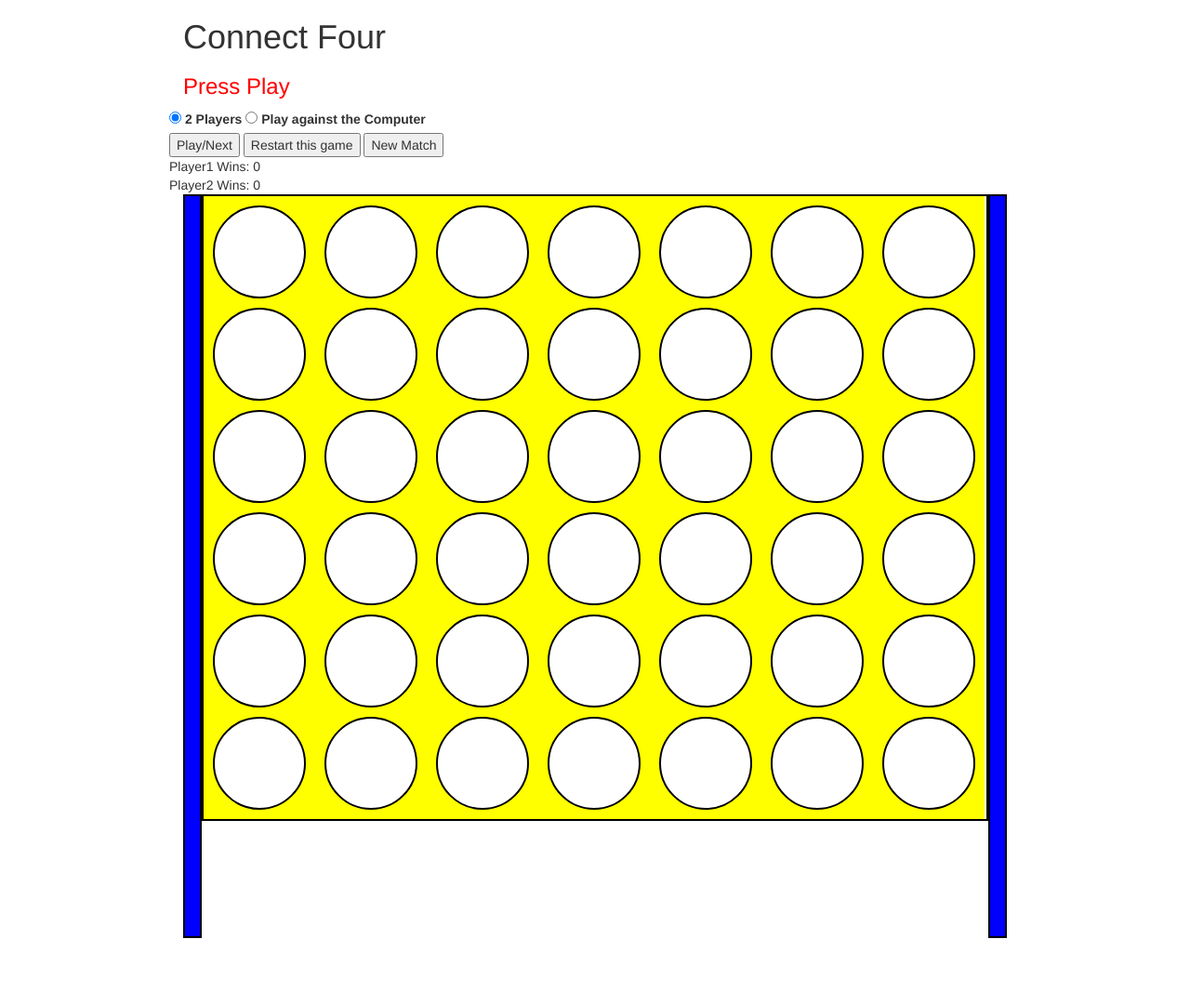
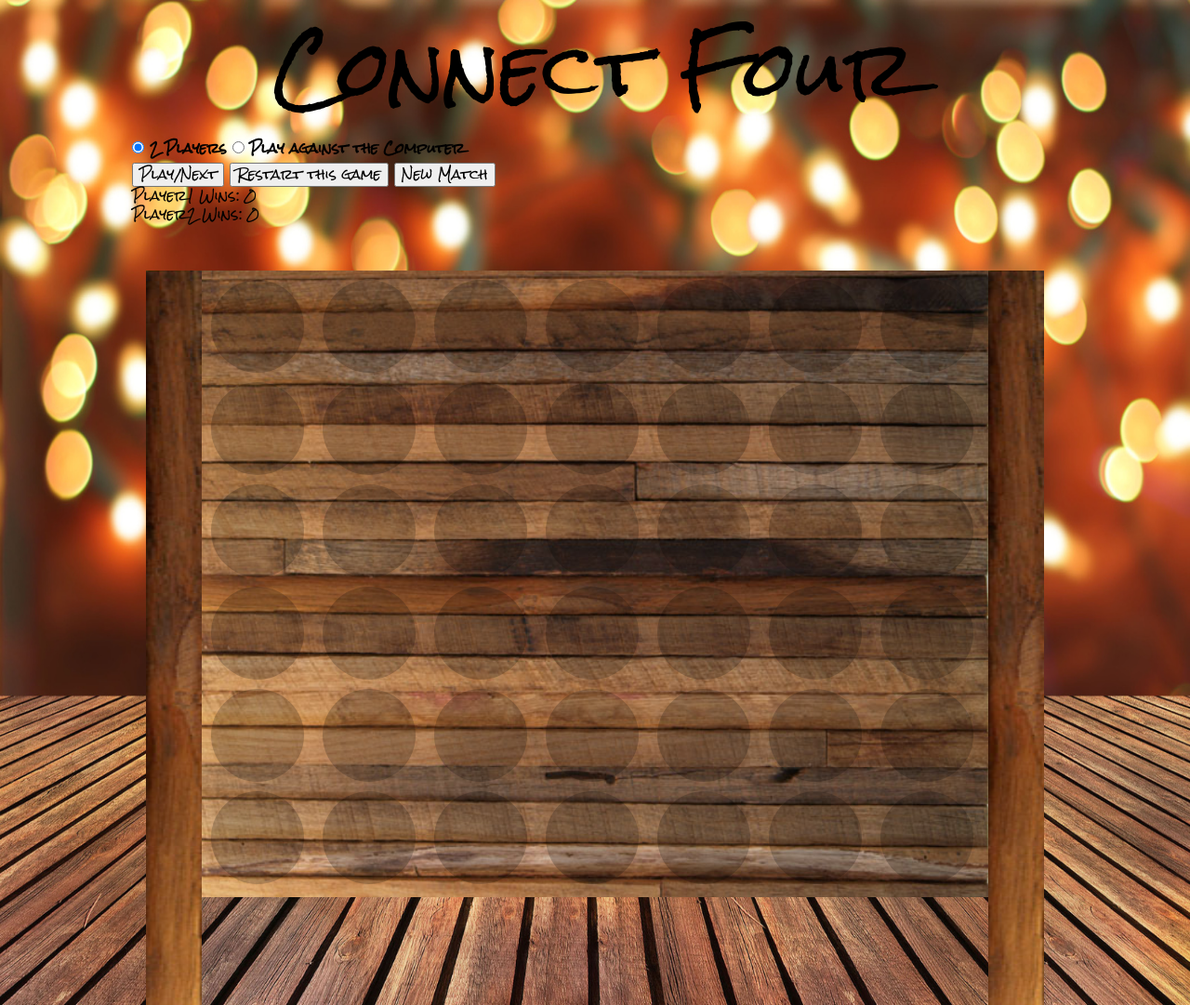
Before and after one commit to brianbixby/Connect-Four, a plain HTML site: page index.html in a window 1280 px wide. Shown: the whole page at 93% size. Before the commit the page ends 1009 px from the top, so only its background shows below. Drawn offline with nearby package versions, Linux system fonts and the light colour scheme.

Commit message:
pieces changed

```diff
--- a/index.html
+++ b/index.html
@@ -7,6 +7,7 @@
     <meta name="viewport" content="width=device-width, initial-scale=1">
     <title>Connect Four</title>
     <link rel="stylesheet" type="text/css" href="style.css">
+    <link href="https://fonts.googleapis.com/css?family=Rock+Salt" rel="stylesheet">
 
     <!-- Bootstrap -->
     <link rel="stylesheet" href="https://maxcdn.bootstrapcdn.com/bootstrap/3.3.5/css/bootstrap.min.css">
@@ -23,8 +24,10 @@
 <body>
     <div id="wrapper">
         <div id="nav">
-            <h1> Connect Four </h1>
-            <h3 id="headline">Press Play</h3>
+            <div class="row">
+                <div class="col-xs-12">
+                    <h1 id="topHeader"> Connect Four </h1>
+                </div>
             </div>
             <div id="score" class="row">
                 <div id="radioButtons">
@@ -38,6 +41,7 @@
                 <div id="scorePlayer2" class="scoreBoard">Player2 Wins: 0 </div>
                 <div id="currPlay" class="scoreBoard"> </div>
                 <div id="display" class="scoreBoard"> </div>
+            </div>
         </div>
         <div id="leftPiece"> </div>
         <div id="board">
--- a/script.js
+++ b/script.js
@@ -2,8 +2,16 @@ console.log('Hello frontend');
 
 document.addEventListener("DOMContentLoaded", function() {
     console.log("DOM loaded");
-    var player1 = 'x';
-    var player2 = 'o';
+    var imgx = $('<img id="imgx" src="images/pieces.png">');
+
+    var imgo = $('<img id="imgo" src="images/pieces2.png">');
+
+    // img.appendTo('#imagediv')
+
+    var player1 = '<img class="piecez" src="images/pieces.png">';
+    var player2 = '<img class="piecez" src="images/pieces2.png">';
+    // var player1 = 'x';
+    // var player2 = 'o';
     var currentPlayer = player1;
     var scorePlayer1 = 0;
     var scorePlayer2 = 0;
@@ -16,21 +24,9 @@ document.addEventListener("DOMContentLoaded", function() {
         var columns = $('.columns');
         for (i = 0; i < columns.length; i++) {
             columns[i].addEventListener('click', columnClicked);
-            // console.log('columns have event listeners');
         }
-        // if ($('#1player').checked === true)
-        //     ai = player1;
-        //     aimove();
-        // }
         resetGame();
     }
-    //
-    // function aimove() {
-    //     var b = Math.floor(Math.random() * 7);
-    //     if (currentPlayer = ai) {
-    //         columnClicked('column' + b);
-    //     }
-    // }
 
     function columnClicked() {
         if (isGameOver === true) {
@@ -38,8 +34,8 @@ document.addEventListener("DOMContentLoaded", function() {
         }
 
         for (i = (this.children.length - 1); i > -1; i--) {
-            if (this.children[i].textContent !== player1 && this.children[i].textContent !== player2) {
-                this.children[i].textContent = currentPlayer;
+            if (this.children[i].innerHTML !== player1 && this.children[i].innerHTML !== player2) {
+                this.children[i].innerHTML = currentPlayer;
                 getColRow(this.children[i].id);
                 currentPlayer = changeTurn(currentPlayer);
                 piecePlayed = true;
@@ -50,9 +46,9 @@ document.addEventListener("DOMContentLoaded", function() {
             }
         }
         if (piecePlayed === true) {
-            $('#currPlay')[0].textContent = currentPlayer + '\'s move';
+            $('#currPlay')[0].innerHTML = currentPlayer + '\'s move';
         } else {
-            $('#currPlay')[0].textContent = 'Column full; choose another move';
+            $('#currPlay')[0].innerHTML = 'Column full; choose another move';
         }
     }
 
@@ -67,7 +63,7 @@ document.addEventListener("DOMContentLoaded", function() {
 
     function changeTurn(currentPlayer) {
         currentPlayer = (currentPlayer === player1) ? player2 : player1;
-        $('#currPlay').textContent = 'Current player: ' + currentPlayer;
+        $('#currPlay').innerHTML = 'Current player: ' + currentPlayer;
         return currentPlayer;
     }
 
@@ -104,12 +100,12 @@ document.addEventListener("DOMContentLoaded", function() {
 
         if (cell1 === false || cell2 === false || cell3 === false && cell4 === false) {
             return false;
-        } else if (cell1.textContent === cell2.textContent &&
-            cell1.textContent === cell3.textContent &&
-            cell1.textContent === cell4.textContent &&
-            cell1.textContent !== '') {
+        } else if (cell1.innerHTML === cell2.innerHTML &&
+            cell1.innerHTML === cell3.innerHTML &&
+            cell1.innerHTML === cell4.innerHTML &&
+            cell1.innerHTML !== '') {
             console.log(currentPlayer + ' wins!!!');
-            $('#display')[0].textContent = currentPlayer + " wins!!!";
+            $('#display')[0].innerHTML = currentPlayer + " wins!!!";
             addPointToScore();
             gameOver();
             return true;
@@ -128,15 +124,15 @@ document.addEventListener("DOMContentLoaded", function() {
     function addPointToScore() {
         if (currentPlayer == player1) {
             scorePlayer1++;
-            $('#scorePlayer1')[0].textContent = 'Player1 Wins: ' + scorePlayer1;
+            $('#scorePlayer1')[0].innerHTML = 'Player1 Wins: ' + scorePlayer1;
         } else {
             scorePlayer2++;
-            $('#scorePlayer2')[0].textContent = 'Player2 Wins: ' + scorePlayer2;
+            $('#scorePlayer2')[0].innerHTML = 'Player2 Wins: ' + scorePlayer2;
         }
     }
 
     function catsGame() {
-        $('#display')[0].textContent = 'Nobody wins, you both lose a point!!!';
+        $('#display')[0].innerHTML = 'Nobody wins, you both lose a point!!!';
         console.log('cats game');
         subtractPointFromScore();
         gameOver();
@@ -146,8 +142,8 @@ document.addEventListener("DOMContentLoaded", function() {
         console.log('subtracting from score');
         scorePlayer1--;
         scorePlayer2--;
-        $('#scorePlayer1')[0].textContent = 'Player1 Wins: ' + scorePlayer1;
-        $('#scorePlayer2')[0].textContent = 'Player2 Wins: ' + scorePlayer2;
+        $('#scorePlayer1')[0].innerHTML = 'Player1 Wins: ' + scorePlayer1;
+        $('#scorePlayer2')[0].innerHTML = 'Player2 Wins: ' + scorePlayer2;
     }
 
     function gameOver() {
@@ -160,8 +156,8 @@ document.addEventListener("DOMContentLoaded", function() {
         currentPlayer = player1;
         clicks = 0;
         for (i = 0; i < $('.cell').length; i++) {
-            $('.cell')[i].textContent = '';
-            $('#display')[0].textContent = '';
+            $('.cell')[i].innerHTML = '';
+            $('#display')[0].innerHTML = '';
         }
         isGameOver = false;
     }
@@ -171,8 +167,21 @@ document.addEventListener("DOMContentLoaded", function() {
         console.log('reset match works');
         scorePlayer1 = 0;
         scorePlayer2 = 0;
-        $('#scorePlayer1')[0].textContent = 'Player1 Wins: ' + scorePlayer1;
-        $('#scorePlayer2')[0].textContent = 'Player2 Wins: ' + scorePlayer2;
+        $('#scorePlayer1')[0].innerHTML = 'Player1 Wins: ' + scorePlayer1;
+        $('#scorePlayer2')[0].innerHTML = 'Player2 Wins: ' + scorePlayer2;
         resetGame();
     }
 });
+
+//
+// function aimove() {
+//     var b = Math.floor(Math.random() * 7);
+//     if (currentPlayer = ai) {
+//         columnClicked('column' + b);
+//     }
+// }
+
+// if ($('#1player').checked === true)
+//     ai = player1;
+//     aimove();
+// }
--- a/style.css
+++ b/style.css
@@ -1,22 +1,46 @@
 body {
   display: flex;
   justify-content: center;
+  background: url('images/7.jpg');
+  background-repeat: no-repeat;
+  background-size: 100% 100%;
 }
 
 #wrapper {
   margin: 0 auto;
 }
+#topHeader {
+  font-size: 80px;
+  font-family: 'Rock Salt', cursive;
+  text-align: center;
+  color: black;
+  padding-bottom: 20px;
+}
+#nav {
+  font-family: 'Rock Salt', cursive;
+  padding: 10px 0 50px 0;
+  color: black;
+}
 #board {
   width: 846px;
   height: 674px;
-  border: 2px solid black;
+  /*border: 2px solid black;*/
   display: inline-block;
+  background: url('images/4.jpg');
+  background-repeat: no-repeat;
+  background-size: 100% 100%;
 }
+
 .columns {
   height: 670;
   width: 670;
   float: left;
   display: inline-block;
+  /*background-color: yellow;*/
+}
+.columns:hover {
+  border: 0 solid black;
+  background-color: rgba(0, 0, 0, 0.1);
 }
 .cell {
   display: block;
@@ -24,41 +48,37 @@ body {
   height: 100px;
   width: 100px;
   line-height: 100px;
+  margin: 10px;
+	background-color: rgba( 0, 0, 0, .2);
+	-moz-border-radius: 50%;
+	-webkit-border-radius: 50%;
+	border-radius: 50%;
+
+  /*border-width: 1px;
+  border-style: solid;
+  border-color: black;*/
 }
-.cell {
-	background: white;
-	-moz-border-radius: 99%;
-	-webkit-border-radius: 99%;
-	border-radius: 99%;
-  border: 2px solid black;
-  margin: 10px;
-}
-
-#headline {
-  color: red;
-}
-
-.columns {
-  background-color: yellow;
-}
-.columns:hover {
-  border: 2px solid black;
-  background-color: rgba(255, 0, 0, 0.8);
+.piecez {
+  height: 100px;
+  width: 100px;
 }
 
 #leftPiece {
-	width: 20px;
-	height: 800px;
-	background: blue;
+	width: 60px;
+	height: 790px;
+	background: url('images/12.png');
+  background-repeat: no-repeat;
+  background-size: 100% 100%;
   display: inline-block;
   float: left;
-  border: 2px solid black;
+  /*margin-bottom: 200px;*/
 }
 #rightPiece {
-	width: 20px;
-	height: 800px;
-	background: blue;
+	width: 60px;
+	height: 790px;
+	background: url('images/12.png');
+  background-repeat: no-repeat;
+  background-size: 100% 100%;
   display: inline-block;
   float: right;
-  border: 2px solid black;
 }
```
Also changed, not shown: images/12.png (added), images/2.jpg (added), images/3.jpg (added), images/4.jpg (added), images/7.jpg (added), images/pieces.png (added), images/pieces2.png (added). Lines whose indentation alone changed are shown as unchanged.
